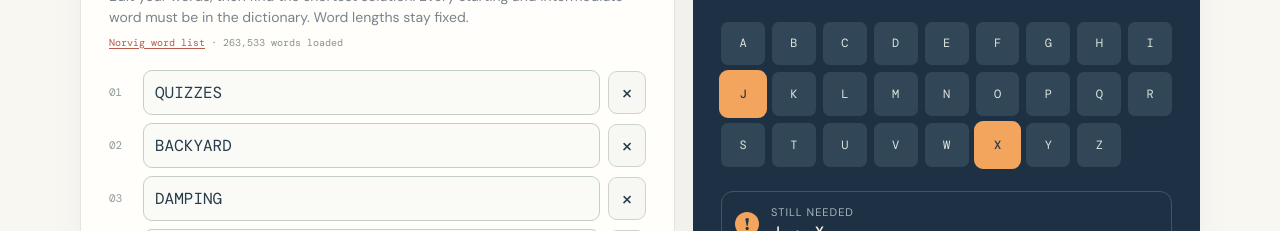
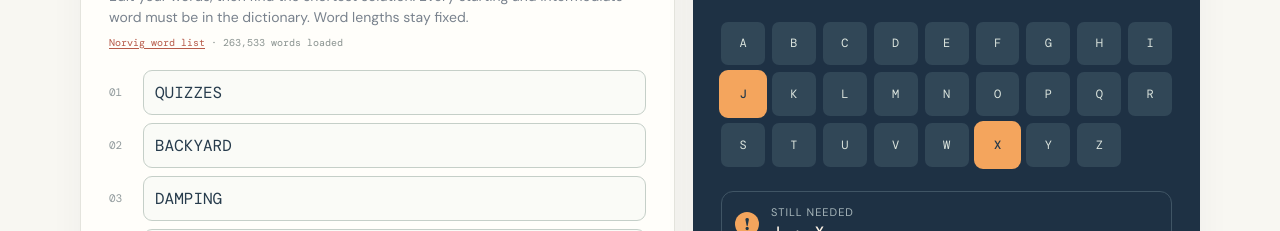
Before and after one commit to nahiphog/pandergrams, a React (Vite) app: page / in a window 1280 px wide. Shown: the part 569-800 px from the top of the page. Built offline with nearby package versions, Linux system fonts and the light colour scheme.

Commit message:
Remove starting word row delete buttons

```diff
--- a/src/main.tsx
+++ b/src/main.tsx
@@ -120,7 +120,6 @@ function App() {
               <div className="editable-word" key={index}>
                 <label htmlFor={`word-${index}`} className="word-index">{String(index + 1).padStart(2, '0')}</label>
                 <input id={`word-${index}`} aria-label={`Starting word ${index + 1}`} value={word} spellCheck={false} autoComplete="off" aria-invalid={!!errors[index]} aria-describedby={errors[index] ? `error-${index}` : undefined} onChange={(event) => edit(words.map((value, row) => row === index ? event.target.value.trim().toUpperCase() : value))} />
-                <button className="remove-word" aria-label={`Remove word ${index + 1}`} onClick={() => edit(words.filter((_, row) => row !== index))}>×</button>
                 {errors[index] && <p id={`error-${index}`} className="field-error">{errors[index]}</p>}
               </div>
             ))}
--- a/src/styles.css
+++ b/src/styles.css
@@ -41,7 +41,7 @@ button { cursor: pointer; border: 1px solid #ccd4cd; border-radius: 9px; padding
 button:hover:not(:disabled) { background: #e9eddf; }
 button:disabled { opacity: .55; cursor: not-allowed; }
 button:focus-visible, input:focus-visible, a:focus-visible { outline: 3px solid #d66350; outline-offset: 3px; }
-.editable-word { display: grid; grid-template-columns: 26px minmax(0, 1fr) 38px; gap: 8px; align-items: center; }
+.editable-word { display: grid; grid-template-columns: 26px minmax(0, 1fr); gap: 8px; align-items: center; }
 .editable-word input { min-width: 0; width: 100%; padding: 11px; border: 1px solid #c5cfc8; border-radius: 9px; background: #fafbf7; color: #263b4c; font-family: 'DM Mono', monospace; }
 .editable-word input[aria-invalid="true"] { border-color: #b04430; }
 .exclusions-field { margin-top: 24px; }
@@ -59,7 +59,6 @@ button:focus-visible, input:focus-visible, a:focus-visible { outline: 3px solid
 .limit-fields .field-error { margin-top: 8px; }
 .search-limits button { margin-top: 12px; font-size: 12px; }
 @media (max-width: 390px) { .limit-fields { grid-template-columns: 1fr; } }
-.remove-word { padding: 6px; font-size: 22px; }
 .field-error { color: #a23324; font-size: 12px; margin: 0; grid-column: 2 / -1; }
 .edit-actions, .search-actions { display: flex; gap: 10px; flex-wrap: wrap; margin-top: 18px; }
 .primary-button { background: #1e3144; border-color: #1e3144; color: #fff; }
```
